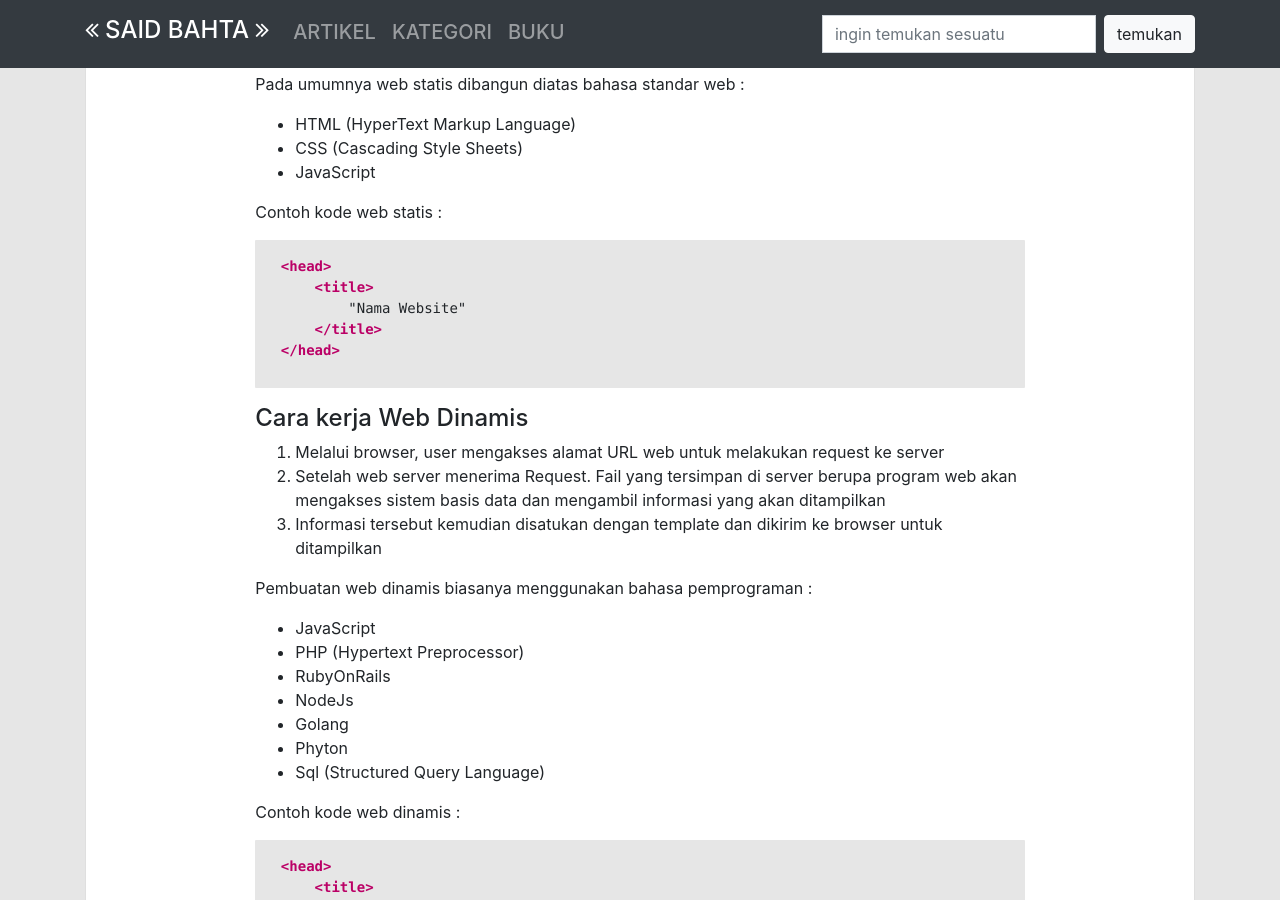
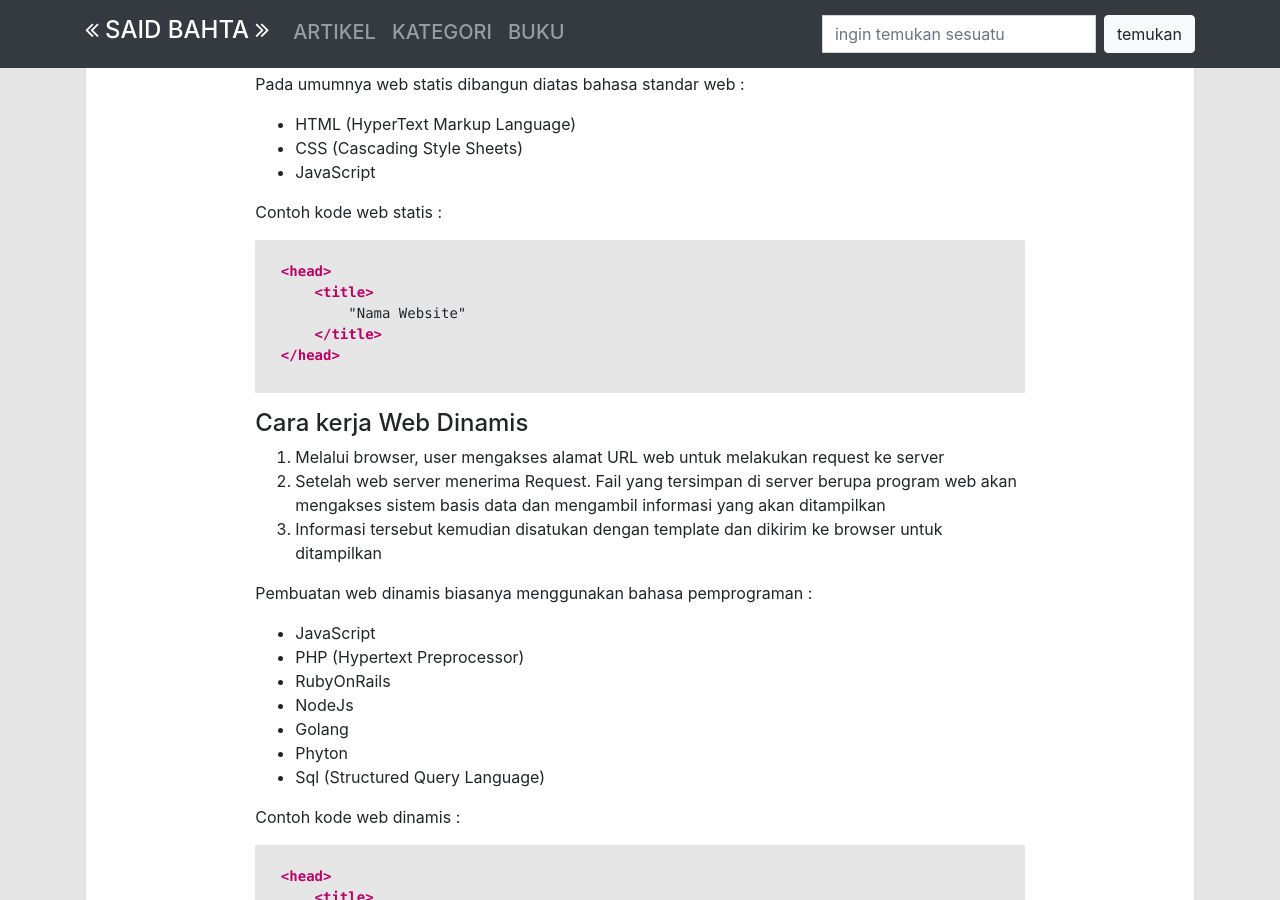
Before and after one commit to surtinaali/blog, a Jekyll site: the page built from _posts/2018-07-21-web-static-vs-web-dinamis.markdown, in a window 1280 px wide and 900 px high, scrolled down 678 px. Built offline with Jekyll 4.4.1, drawn with Linux system fonts in a browser that asks for light colours; comment, search, counter and statistics services are not loaded.

Commit message:
update figure padding

```diff
--- a/assets/style/css/syntax.css
+++ b/assets/style/css/syntax.css
@@ -1,4 +1,4 @@
-.highlight { border-radius: 1px; padding: 1.2vw 2vw 1.2vh; background: #e6e6e6; }
+.highlight { border-radius: 1px; padding: 1.6vw 2vw 1.2vh; background: #e6e6e6; }
 .highlight table pre{margin:0}
 .highlight .c,.highlight .c1,.highlight .cd,.highlight .cm{color:#888}
 .highlight .cp{color:#c00;font-weight:700}
```
